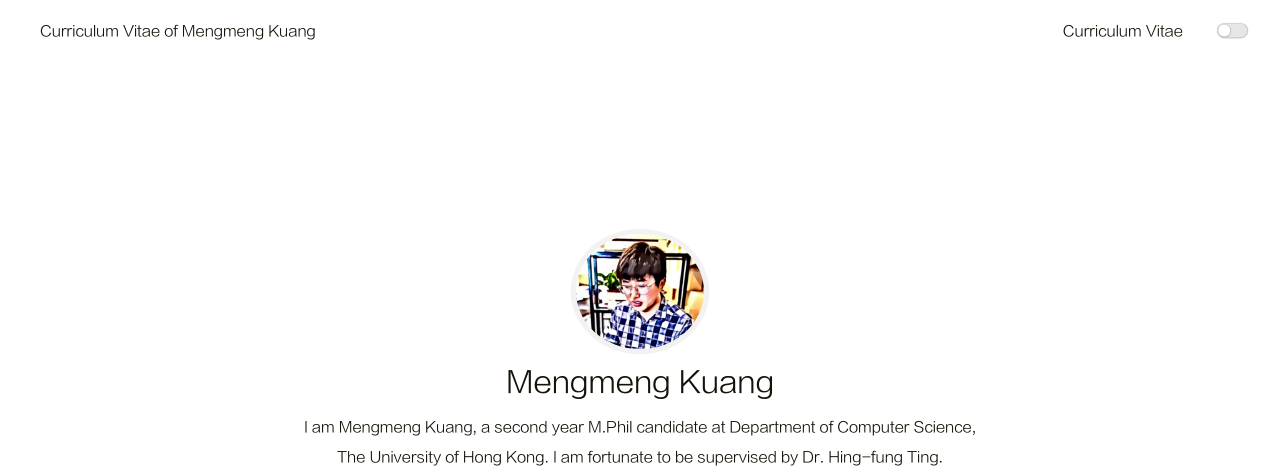
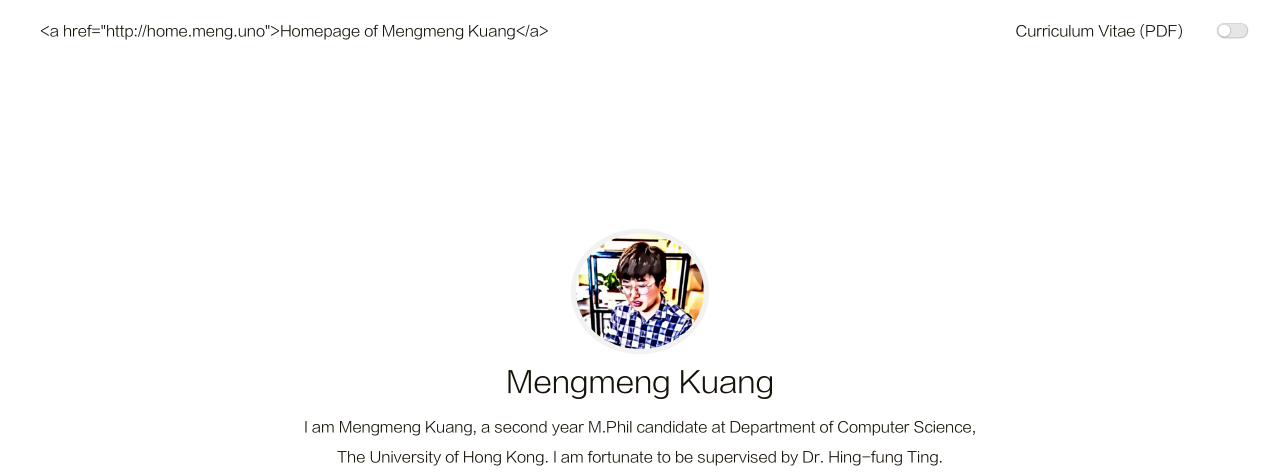
Before and after one commit to aboutkuangmeng/aboutkuangmeng.github.io, a plain HTML site: page index.html in a window 1280 px wide. Shown: the top 475 px of the page. Drawn offline with Linux system fonts and the light colour scheme.

Commit message:
Site updated: 2020-06-01 16:58:50

```diff
--- a/index.html
+++ b/index.html
@@ -49,10 +49,10 @@
         <header>
     <nav class="navbar">
         <div class="container">
-            <div class="navbar-header header-logo"><a href="/">Curriculum Vitae of Mengmeng Kuang</a></div>
+            <div class="navbar-header header-logo"><a href="/">&lt;a href=&#34;http://home.meng.uno&#34;&gt;Homepage of Mengmeng Kuang&lt;/a&gt;</a></div>
             <div class="menu navbar-right">
 
-                    <a class="menu-item" href="/cv.pdf">Curriculum Vitae</a>
+                    <a class="menu-item" href="/cv.pdf">Curriculum Vitae (PDF)</a>
 
                 <input id="switch_default" type="checkbox" class="switch_default">
                 <label for="switch_default" class="toggleBtn"></label>
@@ -65,13 +65,13 @@
         <div class="container">
             <div class="navbar-header">
                 <div>
-                    <a href="/">Curriculum Vitae of Mengmeng Kuang</a><a id="mobile-toggle-theme">·&nbsp;Light</a>
+                    <a href="/">&lt;a href=&#34;http://home.meng.uno&#34;&gt;Homepage of Mengmeng Kuang&lt;/a&gt;</a><a id="mobile-toggle-theme">·&nbsp;Light</a>
                 </div>
                 <div class="menu-toggle" onclick="mobileBtn()">&#9776; Menu</div>
             </div>
             <div class="menu" id="mobile-menu">
 
-                    <a class="menu-item" href="/cv.pdf">Curriculum Vitae</a>
+                    <a class="menu-item" href="/cv.pdf">Curriculum Vitae (PDF)</a>
 
             </div>
         </div>
@@ -104,7 +104,7 @@
         <div class="links">
 
 
-                    <a class="link-item" title="Blog" href="http://www.meng.uno" target="_blank" rel="noopener">
+                    <a class="link-item" title="Blog" href="http://home.meng.uno">
 
 
                             <i class="iconfont icon-blog"></i>
```
Also changed, not shown: 2020/06/01/hello-world/index.html (+5 -5 lines), 2020/06/01/index/index.html (+5 -5 lines), archives/2020/06/index.html (+4 -4 lines), archives/2020/index.html (+4 -4 lines), archives/index.html (+4 -4 lines), cv/index.html (+4 -4 lines).
